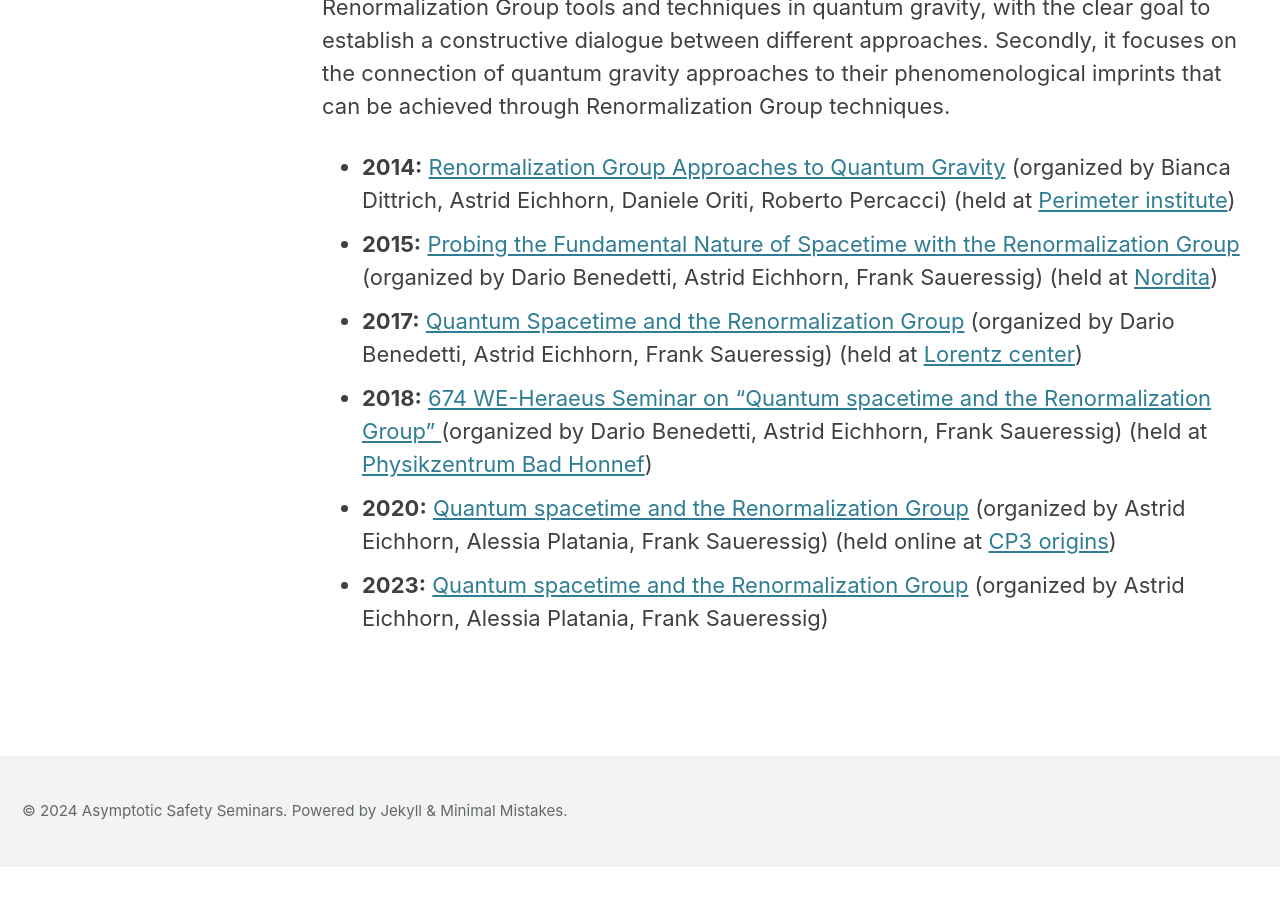
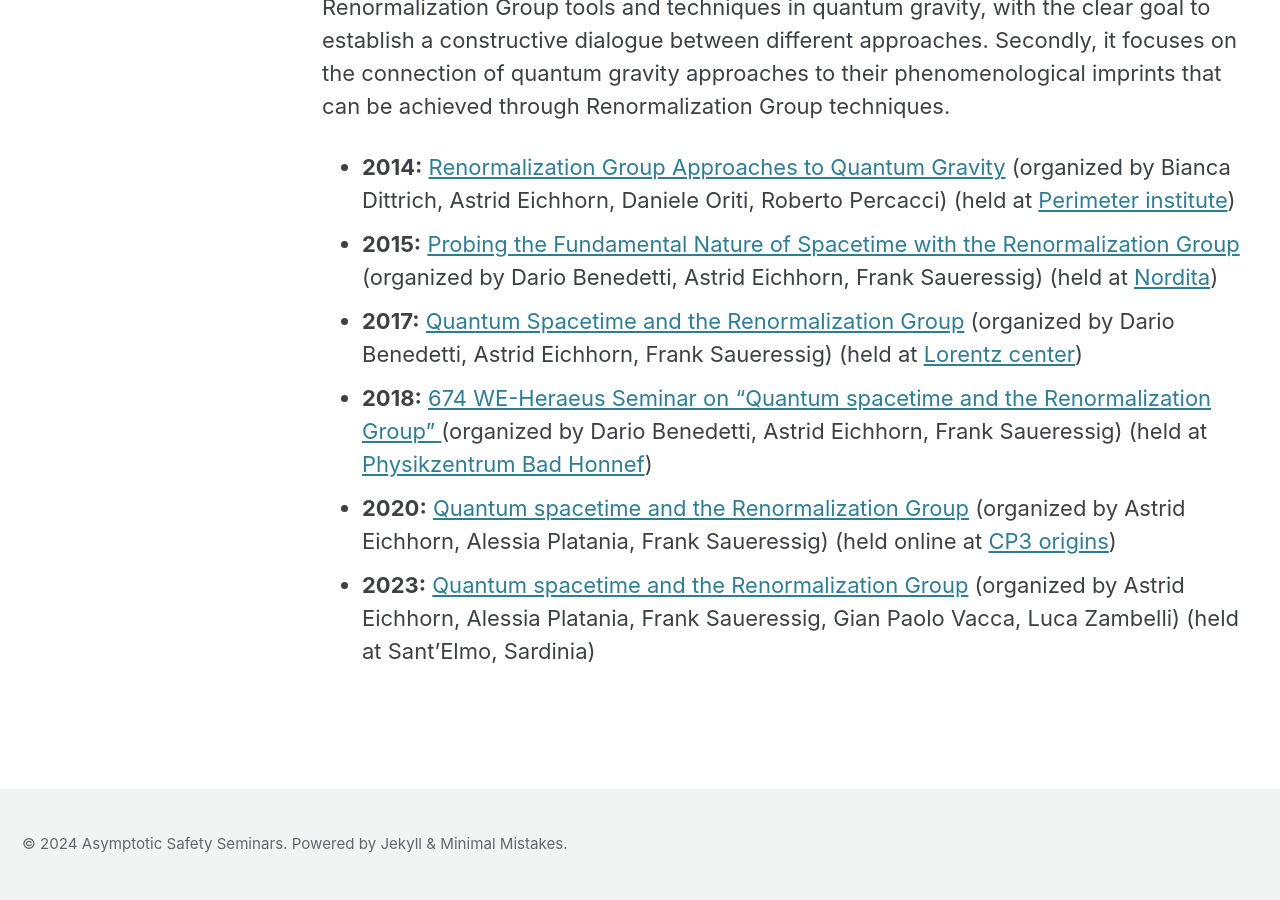
Before and after one commit to aaron-hd/as-website, a Jekyll site: the page built from _pages/qgrg.md, in a window 1280 px wide and 900 px high, scrolled down 768 px. Built offline with Jekyll 4.4.1, drawn with Linux system fonts in a browser that asks for light colours; cached includes are drawn as plain includes; before the commit the page ends 1635 px from its top, so only the background shows below that.

Commit message:
update conference

```diff
--- a/_pages/qgrg.md
+++ b/_pages/qgrg.md
@@ -27,4 +27,5 @@ This workshop series therefore has two main goals: Firstly, it provides a platfo
 (organized by Astrid Eichhorn, Alessia Platania, Frank Saueressig)
 (held online at [CP3 origins](https://www.cp3-origins.dk))
 * **2023:** [Quantum spacetime and the Renormalization Group](https://indico.imapp.ru.nl/event/127/)
-(organized by Astrid Eichhorn, Alessia Platania, Frank Saueressig)
+(organized by Astrid Eichhorn, Alessia Platania, Frank Saueressig, Gian Paolo Vacca, Luca Zambelli)
+(held at Sant'Elmo, Sardinia)
```
